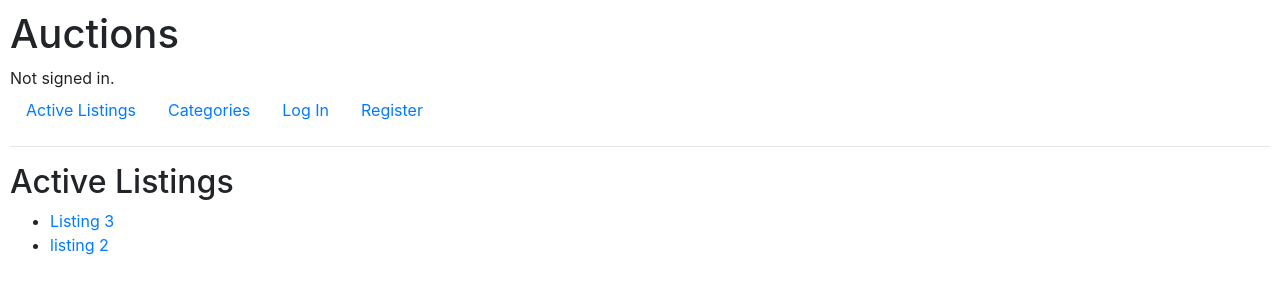
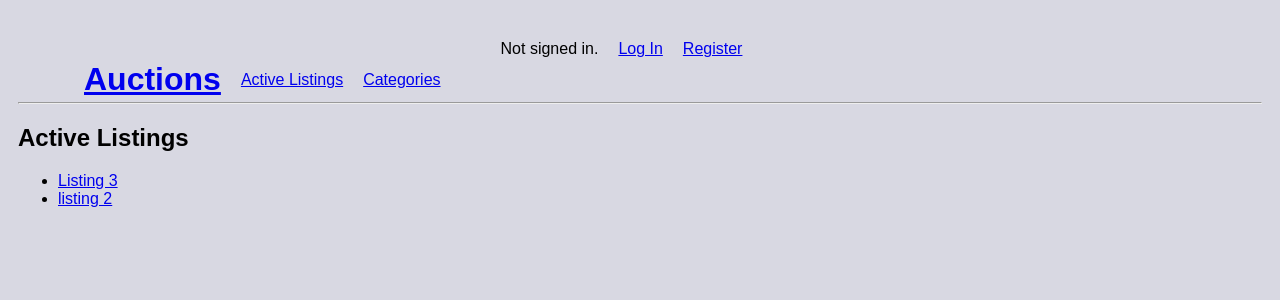
Before and after one commit to DIVIgor/CS50_commerce, a Django app: page / in a window 1280 px wide. Shown: the top 300 px of the page. Run offline with Django 3.2, Linux system fonts and the light colour scheme; data comes from the database, SQL or seed files in the repository; both versions use the stored data as it was after the commit; some libraries are stand-ins or nearby versions.

Commit message:
changed STATIC_URL in settings.py; added block title to every template; added classes to navigation links at layout.html; added some test CSS (styles.css)

```diff
--- a/auctions/static/auctions/styles.css
+++ b/auctions/static/auctions/styles.css
@@ -1,3 +1,42 @@
+html {
+    background-color: #d8d8e2;
+    font-family: Arial, Helvetica, sans-serif;
+}
 body {
     padding: 10px;
 }
+.header {
+    display: flex;
+    align-items: center;
+    padding: 6px;
+    height: 60px;
+    display: inline-block;
+    flex-grow: 1;
+    text-align: justify;
+}
+.nav {
+    display: flex;
+    flex-grow: 1;
+    align-items: center;
+    /* min-width: auto; */
+    position: relative;
+    text-align: justify;
+    list-style: none;
+    float: left;
+}
+.nav-item {
+    padding-left: 20px;
+}
+.signed-in-info {
+    display: flex;
+    margin-right: 20px;
+    align-items: center;
+    position: relative;
+    text-align: justify;
+    list-style: none;
+    justify-content: flex-end;
+    float: right;
+}
+.signed-in-item {
+    padding-left: 20px;
+}
--- a/auctions/templates/auctions/add_listing.html
+++ b/auctions/templates/auctions/add_listing.html
@@ -1,4 +1,6 @@
 {% extends 'auctions/layout.html' %}
+
+{% block title %}Add listing{% endblock title %}
 
 {% block body %}
     <form action="{% url 'auctions:add_listing' %}" method='POST'>
--- a/auctions/templates/auctions/bidding.html
+++ b/auctions/templates/auctions/bidding.html
@@ -1,4 +1,6 @@
 {% extends 'auctions/layout.html' %}
+
+{% block title %}My bidding{% endblock title %}
 
 {% block body %}
     <h3>Your bidding</h3>
--- a/auctions/templates/auctions/categories.html
+++ b/auctions/templates/auctions/categories.html
@@ -1,4 +1,6 @@
 {% extends 'auctions/layout.html' %}
+
+{% block title %}Categories{% endblock title %}
 
 {% block body %}
     {% if categories %}
--- a/auctions/templates/auctions/index.html
+++ b/auctions/templates/auctions/index.html
@@ -1,4 +1,6 @@
 {% extends "auctions/layout.html" %}
+
+{% block title %}Active listings{% endblock title %}
 
 {% block body %}
     <h2>Active Listings</h2>
--- a/auctions/templates/auctions/layout.html
+++ b/auctions/templates/auctions/layout.html
@@ -3,20 +3,16 @@
 <!DOCTYPE html>
 <html lang="en">
     <head>
-        <title>{% block title %}Auctions{% endblock %}</title>
-        <link rel="stylesheet" href="https://stackpath.bootstrapcdn.com/bootstrap/4.4.1/css/bootstrap.min.css" integrity="sha384-Vkoo8x4CGsO3+Hhxv8T/Q5PaXtkKtu6ug5TOeNV6gBiFeWPGFN9MuhOf23Q9Ifjh" crossorigin="anonymous">
+        <title>{% block title %}{% endblock title %}</title>
+        {% comment %} <link rel="stylesheet" href="https://stackpath.bootstrapcdn.com/bootstrap/4.4.1/css/bootstrap.min.css" integrity="sha384-Vkoo8x4CGsO3+Hhxv8T/Q5PaXtkKtu6ug5TOeNV6gBiFeWPGFN9MuhOf23Q9Ifjh" crossorigin="anonymous"> {% endcomment %}
         <link href="{% static 'auctions/styles.css' %}" rel="stylesheet">
     </head>
     <body>
-        <h1>Auctions</h1>
-        <div>
-            {% if user.is_authenticated %}
-                Signed in as <strong>{{ user.username }}</strong>.
-            {% else %}
-                Not signed in.
-            {% endif %}
-        </div>
+        <div class="header">
             <ul class="nav">
+                <li class="nav-item">
+                    <h1><a href="{% url 'auctions:index' %}">Auctions</a></h1>
+                </li>
                 <li class="nav-item">
                     <a class="nav-link" href="{% url 'auctions:index' %}">Active Listings</a>
                 </li>
@@ -36,20 +32,30 @@
                     <li class="nav-item">
                         <a class="nav-link" href="{% url 'auctions:add_listing' %}">Add listing</a>
                     </li>
-                <li class="nav-item">
+                {% endif %}
+            </ul>
+            <ul class="signed-in-info">
+                {% if user.is_authenticated %}
+                    <li class="signed-in-item">
+                        Signed in as <strong>{{ user.username }}</strong>.
+                    </li>
+                    <li class="signed-in-item">
                         <a class="nav-link" href="{% url 'auctions:logout' %}">Log Out</a>
                     </li>
                 {% else %}
-                <li class="nav-item">
+                    <li class="signed-in-item">Not signed in.</li>
+                    <li class="signed-in-item">
                         <a class="nav-link" href="{% url 'auctions:login' %}">Log In</a>
                     </li>
-                <li class="nav-item">
+                    <li class="signed-in-item">
                         <a class="nav-link" href="{% url 'auctions:register' %}">Register</a>
                     </li>
                 {% endif %}
             </ul>
+        </div>
         <hr>
-        {% block body %}
-        {% endblock %}
+        <div class="body">
+            {% block body %}{% endblock body %}
+        </div>
     </body>
 </html>
--- a/auctions/templates/auctions/listing.html
+++ b/auctions/templates/auctions/listing.html
@@ -1,4 +1,6 @@
 {% extends 'auctions/layout.html' %}
+
+{% block title %}{{ listing.name }}{% endblock title %}
 
 {% block body %}
     <h3>{{ listing.name }}</h3>
--- a/auctions/templates/auctions/listings_by_cat.html
+++ b/auctions/templates/auctions/listings_by_cat.html
@@ -1,4 +1,6 @@
 {% extends 'auctions/layout.html' %}
+
+{% block title %}{{ cateory }}{% endblock title %}
 
 {% block body %}
 {% if listings %}
--- a/auctions/templates/auctions/login.html
+++ b/auctions/templates/auctions/login.html
@@ -1,4 +1,6 @@
 {% extends "auctions/layout.html" %}
+
+{% block title %}Login{% endblock title %}
 
 {% block body %}
 
--- a/auctions/templates/auctions/register.html
+++ b/auctions/templates/auctions/register.html
@@ -1,4 +1,6 @@
 {% extends "auctions/layout.html" %}
+
+{% block title %}Register{% endblock title %}
 
 {% block body %}
 
--- a/auctions/templates/auctions/users_listings.html
+++ b/auctions/templates/auctions/users_listings.html
@@ -1,4 +1,6 @@
 {% extends 'auctions/layout.html' %}
+
+{% block title %}My listings{% endblock title %}
 
 {% block body %}
     <h3>Your listings</h3>
--- a/auctions/templates/auctions/watchlist.html
+++ b/auctions/templates/auctions/watchlist.html
@@ -1,4 +1,6 @@
 {% extends 'auctions/layout.html' %}
+
+{% block title %}Watchlist{% endblock title %}
 
 {% block body %}
     {% if watchlist %}
--- a/commerce/settings.py
+++ b/commerce/settings.py
@@ -119,6 +119,6 @@ USE_TZ = True
 # Static files (CSS, JavaScript, Images)
 # https://docs.djangoproject.com/en/3.0/howto/static-files/
 
-STATIC_URL = '/static/'
+STATIC_URL = 'auctions/static/'
 
 DEFAULT_AUTO_FIELD='django.db.models.AutoField'
```
Also changed, not shown: db.sqlite3. Lines whose indentation alone changed are shown as unchanged.
